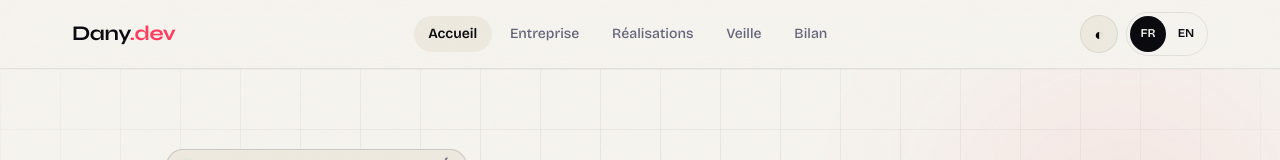
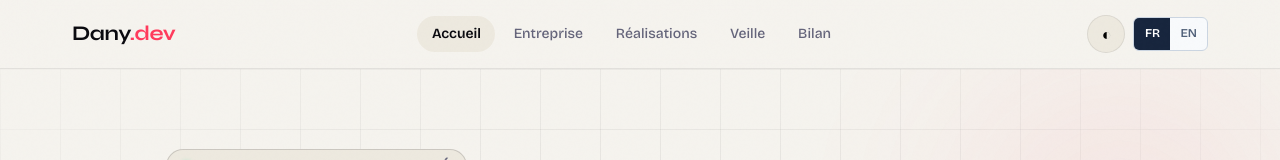
Before and after one commit to djiongodontsi/site-perso, a website: page index.html in a window 1280 px wide. Shown: the top 160 px of the page. Drawn offline with nearby package versions, Linux system fonts and the light colour scheme.

Commit message:
Restyle le sélecteur de langue FR / EN en boutons accolés (6afe6e59f276588cfa7e8da3)

```diff
--- a/css/portfolio.css
+++ b/css/portfolio.css
@@ -1564,30 +1564,32 @@ object {
   display: inline-flex;
   flex-shrink: 0;
   align-items: center;
-  gap: 2px;
-  padding: 3px;
-  border: 1px solid var(--border);
-  border-radius: 999px;
+  gap: 0;
+  padding: 0;
+  overflow: hidden;
+  border: 1px solid #cbd5e1;
+  border-radius: 6px;
+  background: #f8fafc;
 }
 .language-switch button {
   min-width: 36px;
-  min-height: 36px;
-  padding: 5px 8px;
+  min-height: 30px;
+  padding: 6px 10px;
   border: 0;
-  border-radius: 999px;
+  border-radius: 0;
   background: transparent;
-  color: var(--ink);
+  color: #52627a;
   font: inherit;
   font-size: 0.75rem;
   font-weight: 700;
   cursor: pointer;
 }
 .language-switch button[aria-pressed="true"] {
-  background: var(--ink);
-  color: var(--paper);
+  background: #17253d;
+  color: #ffffff;
 }
 .language-switch button:hover { box-shadow: inset 0 0 0 1px currentColor; }
-.language-switch button:focus-visible { outline: 2px solid var(--electric); outline-offset: 3px; }
+.language-switch button:focus-visible { outline: 2px solid currentColor; outline-offset: -3px; }
 @media (max-width: 380px) {
   .nav-right { gap: 0.25rem; }
   .language-switch button { min-width: 32px; padding-inline: 5px; }
```
